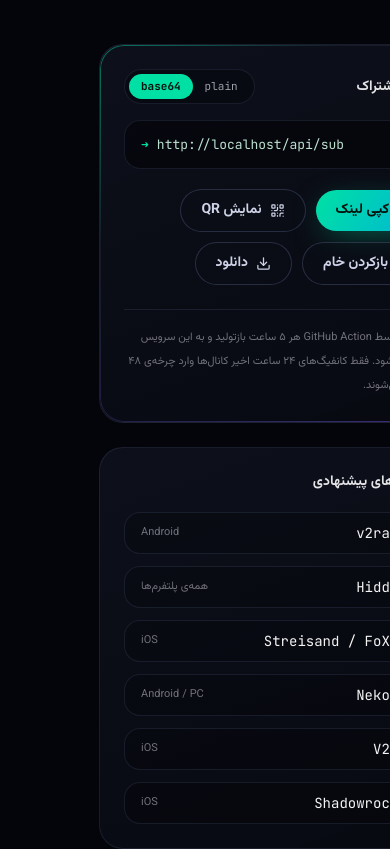
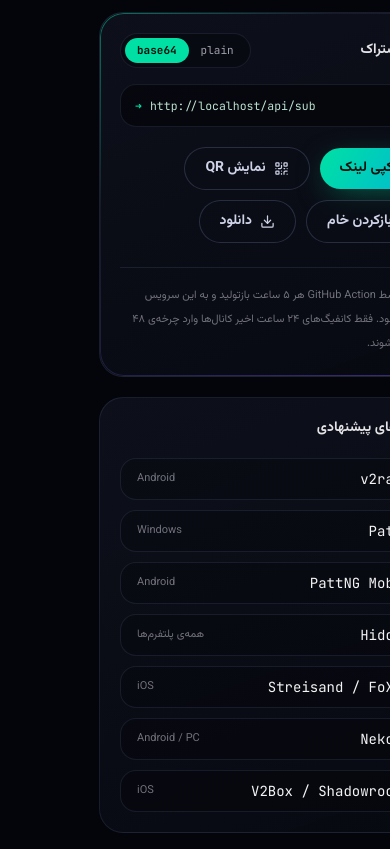
Before and after one commit to Axiomdeveloper/Axiom-TG-Sub, a Next.js app: page / in a window 390 px wide. Shown: the part 3065-3914 px from the top of the page. Built offline with nearby package versions, Linux system fonts and the light colour scheme; no server answers; the database is empty.

Commit message:
Update CopySub.tsx

```diff
--- a/src/components/CopySub.tsx
+++ b/src/components/CopySub.tsx
@@ -3,15 +3,16 @@
 import { Check, Copy, Download, ExternalLink, QrCode } from "lucide-react";
 import { useEffect, useState } from "react";
 
-import { Reveal, SectionHeading } from "./ui";
+import { Reveal, SectionHeading, Tilt } from "./ui";
 
 const CLIENTS = [
   { name: "v2rayNG", platform: "Android" },
+  { name: "PattNG", platform: "Windows" },
+  { name: "PattNG Mobile", platform: "Android" },
   { name: "Hiddify", platform: "همه‌ی پلتفرم‌ها" },
   { name: "Streisand / FoXray", platform: "iOS" },
   { name: "NekoBox", platform: "Android / PC" },
-  { name: "V2Box", platform: "iOS" },
-  { name: "Shadowrocket", platform: "iOS" },
+  { name: "V2Box / Shadowrocket", platform: "iOS" },
 ];
 
 export default function CopySub() {
@@ -61,21 +62,23 @@ export default function CopySub() {
   };
 
   return (
-    <section id="connect" className="relative z-10 mx-auto w-full max-w-6xl px-4 py-24 md:px-6">
+    <section id="connect" className="relative z-10 mx-auto w-full max-w-6xl px-4 py-16 sm:py-24 md:px-6">
       <SectionHeading
         kicker="// CONNECT"
         title="لینک ساب را به کلاینت خود بدهید"
         desc="آدرس را در بخش Subscription کلاینت وارد کنید؛ کلاینت‌ها خودشان هر چند ساعت لیست را تازه می‌کنند — شما همیشه کانفیگ تازه با نام Axiom TG خواهید داشت."
       />
 
-      <div className="grid gap-6 lg:grid-cols-5">
+      <div className="p3d grid gap-5 sm:gap-6 lg:grid-cols-5">
         <Reveal className="lg:col-span-3">
-          <div className="glass g-border card h-full rounded-3xl p-6 md:p-8">
-            <div className="flex items-center justify-between gap-3">
+          <Tilt intensity={3.4}>
+            <div className="glass g-border card h-full rounded-3xl p-5 sm:p-6 md:p-8">
+              <div className="flex flex-wrap items-center justify-between gap-3">
                 <p className="text-sm font-bold text-zinc-200">آدرس اشتراک</p>
                 <div className="flex rounded-full border hairline bg-black/30 p-1 text-[11px] font-mono" dir="ltr">
                   {(["base64", "plain"] as const).map((f) => (
                     <button
+                      type="button"
                       key={f}
                       onClick={() => setFormat(f)}
                       className={`rounded-full px-3 py-1 transition-all ${
@@ -90,18 +93,18 @@ export default function CopySub() {
 
               <div
                 dir="ltr"
-              className="mt-4 flex items-center gap-2 overflow-x-auto rounded-2xl border hairline bg-black/40 px-4 py-3.5 font-mono text-[13px] text-emerald-100/90"
+                className="mt-4 flex items-center gap-2 overflow-x-auto rounded-2xl border hairline bg-black/40 px-3.5 py-3 font-mono text-[11.5px] text-emerald-100/90 sm:px-4 sm:py-3.5 sm:text-[13px]"
               >
                 <span className="shrink-0 text-mint">➜</span>
-              <code className="whitespace-nowrap">{subUrl || "…"}</code>
+                <code className="whitespace-nowrap" dir="ltr">{subUrl || "…"}</code>
               </div>
 
               <div className="mt-5 flex flex-wrap items-center gap-2.5">
-              <button onClick={copy} className="btn btn-mint">
+                <button type="button" onClick={copy} className="btn btn-mint">
                   {copied ? <Check size={15} /> : <Copy size={15} />}
                   {copied ? "کپی شد" : "کپی لینک"}
                 </button>
-              <button onClick={() => setShowQr((v) => !v)} className="btn btn-ghost">
+                <button type="button" onClick={() => setShowQr((v) => !v)} className="btn btn-ghost">
                   <QrCode size={15} />
                   {showQr ? "بستن QR" : "نمایش QR"}
                 </button>
@@ -117,7 +120,7 @@ export default function CopySub() {
 
               <div className={`grid transition-all duration-700 ${showQr ? "mt-6 grid-rows-[1fr] opacity-100" : "grid-rows-[0fr] opacity-0"}`}>
                 <div className="overflow-hidden">
-                <div className="flex items-center gap-5">
+                  <div className="flex flex-col items-start gap-5 sm:flex-row sm:items-center">
                     <div className="g-border rounded-3xl bg-white/[0.03] p-3">
                       {qr ? (
                         // eslint-disable-next-line @next/next/no-img-element
@@ -127,7 +130,7 @@ export default function CopySub() {
                       )}
                     </div>
                     <p className="max-w-xs text-xs leading-6 text-zinc-400">
-                    در v2rayNG گزینه‌ی <b className="text-zinc-200">اسکن QR</b> را در صفحه‌ی Subscription بزنید تا ساب
+                      در v2rayNG یا PattNG گزینه‌ی <b className="text-zinc-200">اسکن QR</b> را در صفحه‌ی Subscription بزنید تا ساب
                       مستقیم اضافه شود.
                     </p>
                   </div>
@@ -139,14 +142,19 @@ export default function CopySub() {
                 وارد چرخه‌ی ۴۸ ساعته می‌شوند.
               </p>
             </div>
+          </Tilt>
         </Reveal>
 
         <Reveal delay={120} className="lg:col-span-2">
-          <div className="glass rounded-3xl border hairline p-6 md:p-8 h-full">
+          <Tilt intensity={3.4}>
+            <div className="glass card h-full rounded-3xl border hairline p-5 sm:p-6 md:p-8">
               <p className="text-sm font-bold text-zinc-200">کلاینت‌های پیشنهادی</p>
-            <ul className="mt-5 space-y-3">
-              {CLIENTS.map((c) => (
-                <li key={c.name} className="flex items-center justify-between gap-3 rounded-2xl border hairline bg-black/20 px-4 py-2.5">
+              <ul className="mt-5 space-y-2.5 sm:space-y-3">
+                {CLIENTS.map((c, idx) => (
+                  <li
+                    key={`${c.name}-${idx}`}
+                    className="flex items-center justify-between gap-3 rounded-2xl border hairline bg-black/20 px-4 py-2.5"
+                  >
                     <span className="font-mono text-sm text-zinc-100" dir="ltr">
                       {c.name}
                     </span>
@@ -155,6 +163,7 @@ export default function CopySub() {
                 ))}
               </ul>
             </div>
+          </Tilt>
         </Reveal>
       </div>
     </section>
```
Lines whose indentation alone changed are shown as unchanged.
